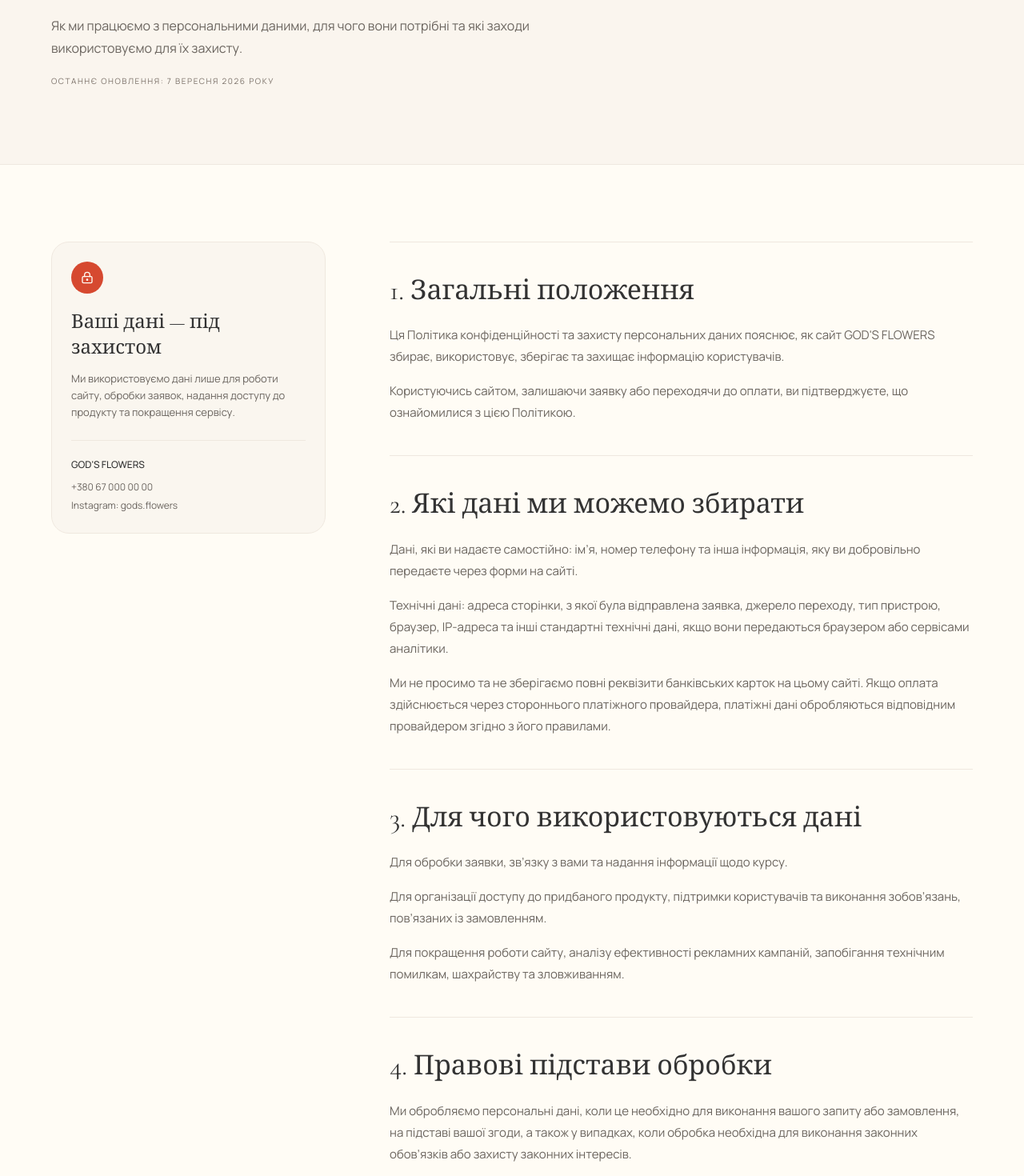
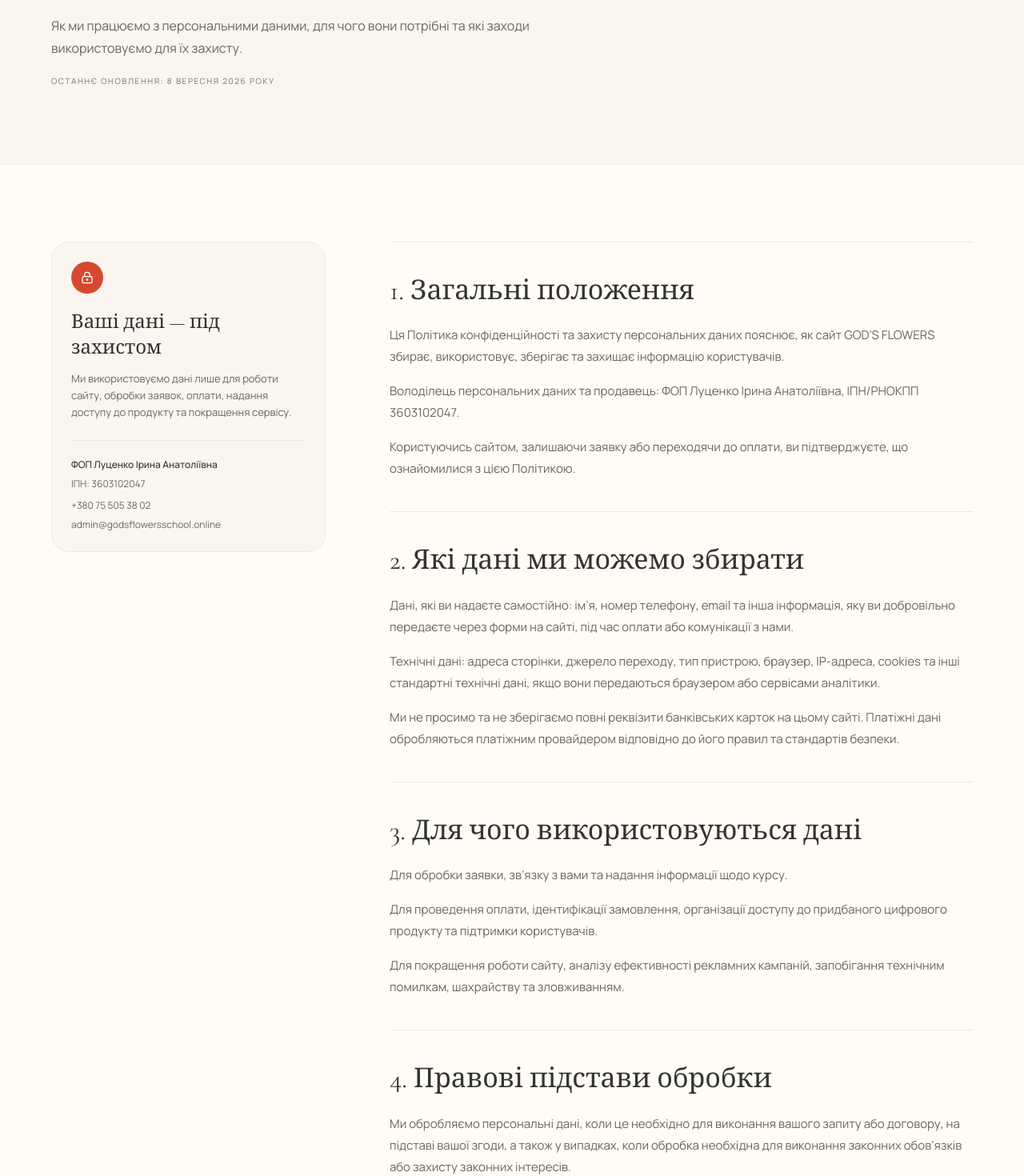
Before and after one commit to SviatF/gods-flowers-main-5496, a React (Vite) app in the folder packages/web/: page /policy in a window 1280 px wide. Shown: the part 416-1886 px from the top of the page at 80% size. Built offline with nearby package versions, Linux system fonts and the light colour scheme; no server answers; what @orpc/client, @orpc/tanstack-query would draw is missing.

Commit message:
Add merchant identity to privacy policy

```diff
--- a/packages/web/src/web/pages/policy.tsx
+++ b/packages/web/src/web/pages/policy.tsx
@@ -2,6 +2,7 @@ import { useEffect } from "react";
 import { ArrowLeft, LockKeyhole, ShieldCheck } from "lucide-react";
 import { Link } from "wouter";
 import { brand } from "../content/site";
+import { seller } from "../content/legal";
 import { Footer } from "../components/site/footer";
 
 const sections = [
@@ -9,29 +10,30 @@ const sections = [
     title: "1. Загальні положення",
     body: [
       "Ця Політика конфіденційності та захисту персональних даних пояснює, як сайт GOD'S FLOWERS збирає, використовує, зберігає та захищає інформацію користувачів.",
+      `Володілець персональних даних та продавець: ${seller.legalName}, ІПН/РНОКПП ${seller.taxId}.`,
       "Користуючись сайтом, залишаючи заявку або переходячи до оплати, ви підтверджуєте, що ознайомилися з цією Політикою.",
     ],
   },
   {
     title: "2. Які дані ми можемо збирати",
     body: [
-      "Дані, які ви надаєте самостійно: ім’я, номер телефону та інша інформація, яку ви добровільно передаєте через форми на сайті.",
-      "Технічні дані: адреса сторінки, з якої була відправлена заявка, джерело переходу, тип пристрою, браузер, IP-адреса та інші стандартні технічні дані, якщо вони передаються браузером або сервісами аналітики.",
-      "Ми не просимо та не зберігаємо повні реквізити банківських карток на цьому сайті. Якщо оплата здійснюється через стороннього платіжного провайдера, платіжні дані обробляються відповідним провайдером згідно з його правилами.",
+      "Дані, які ви надаєте самостійно: ім’я, номер телефону, email та інша інформація, яку ви добровільно передаєте через форми на сайті, під час оплати або комунікації з нами.",
+      "Технічні дані: адреса сторінки, джерело переходу, тип пристрою, браузер, IP-адреса, cookies та інші стандартні технічні дані, якщо вони передаються браузером або сервісами аналітики.",
+      "Ми не просимо та не зберігаємо повні реквізити банківських карток на цьому сайті. Платіжні дані обробляються платіжним провайдером відповідно до його правил та стандартів безпеки.",
     ],
   },
   {
     title: "3. Для чого використовуються дані",
     body: [
       "Для обробки заявки, зв’язку з вами та надання інформації щодо курсу.",
-      "Для організації доступу до придбаного продукту, підтримки користувачів та виконання зобов’язань, пов’язаних із замовленням.",
+      "Для проведення оплати, ідентифікації замовлення, організації доступу до придбаного цифрового продукту та підтримки користувачів.",
       "Для покращення роботи сайту, аналізу ефективності рекламних кампаній, запобігання технічним помилкам, шахрайству та зловживанням.",
     ],
   },
   {
     title: "4. Правові підстави обробки",
     body: [
-      "Ми обробляємо персональні дані, коли це необхідно для виконання вашого запиту або замовлення, на підставі вашої згоди, а також у випадках, коли обробка необхідна для виконання законних обов’язків або захисту законних інтересів.",
+      "Ми обробляємо персональні дані, коли це необхідно для виконання вашого запиту або договору, на підставі вашої згоди, а також у випадках, коли обробка необхідна для виконання законних обов’язків або захисту законних інтересів.",
     ],
   },
   {
@@ -45,8 +47,8 @@ const sections = [
     title: "6. Передача третім сторонам",
     body: [
       "Ми не продаємо персональні дані користувачів.",
-      "Дані можуть передаватися лише сервісам, які необхідні для роботи сайту та виконання замовлення: хостингу, платіжним провайдерам, сервісам аналітики, зв’язку або технічним підрядникам — у межах, необхідних для надання відповідної послуги.",
-      "Також інформація може бути розкрита у випадках, прямо передбачених законодавством.",
+      "Дані можуть передаватися сервісам, необхідним для роботи сайту та виконання замовлення: хостингу, платіжним провайдерам, зокрема WayForPay після підключення, сервісам аналітики, зв’язку або технічним підрядникам — лише в обсязі, необхідному для відповідної послуги.",
+      "Інформація також може бути розкрита у випадках, прямо передбачених законодавством.",
     ],
   },
   {
@@ -60,7 +62,7 @@ const sections = [
     title: "8. Безпека персональних даних",
     body: [
       "Ми застосовуємо розумні організаційні та технічні заходи для захисту даних від несанкціонованого доступу, зміни, втрати, розголошення або знищення.",
-      "Доступ до адміністративної частини сайту обмежений, а передача даних між браузером і сайтом повинна здійснюватися через захищене HTTPS-з’єднання.",
+      "Доступ до адміністративної частини сайту обмежений, а передача даних між браузером і сайтом здійснюється через HTTPS-з’єднання.",
       "Водночас жоден спосіб передачі або зберігання даних в Інтернеті не може гарантувати абсолютну безпеку.",
     ],
   },
@@ -130,7 +132,7 @@ export default function PolicyPage() {
                 Як ми працюємо з персональними даними, для чого вони потрібні та які заходи використовуємо для їх захисту.
               </p>
               <p className="mt-5 text-[10px] uppercase tracking-[0.16em] text-taupe-deep">
-                Останнє оновлення: 7 вересня 2026 року
+                Останнє оновлення: 8 вересня 2026 року
               </p>
             </div>
           </div>
@@ -145,20 +147,16 @@ export default function PolicyPage() {
                 </div>
                 <h2 className="mt-5 font-display text-2xl text-ink">Ваші дані — під захистом</h2>
                 <p className="mt-3 text-[13px] leading-relaxed text-ink-soft">
-                  Ми використовуємо дані лише для роботи сайту, обробки заявок, надання доступу до продукту та покращення сервісу.
+                  Ми використовуємо дані лише для роботи сайту, обробки заявок, оплати, надання доступу до продукту та покращення сервісу.
                 </p>
                 <div className="mt-6 border-t border-linen pt-5 text-[12px] leading-relaxed text-ink-soft">
-                  <p className="font-medium text-ink">{brand.name}</p>
-                  <a href={brand.phoneHref} className="mt-2 block transition-colors hover:text-terracotta">
-                    {brand.phone}
+                  <p className="font-medium text-ink">{seller.legalName}</p>
+                  <p className="mt-1">ІПН: {seller.taxId}</p>
+                  <a href={seller.phoneHref} className="mt-2 block transition-colors hover:text-terracotta">
+                    {seller.phone}
                   </a>
-                  <a
-                    href={brand.instagramHref}
-                    target="_blank"
-                    rel="noreferrer"
-                    className="mt-1 block transition-colors hover:text-terracotta"
-                  >
-                    Instagram: {brand.instagram}
+                  <a href={seller.emailHref} className="mt-1 block break-all transition-colors hover:text-terracotta">
+                    {seller.email}
                   </a>
                 </div>
               </div>
@@ -182,11 +180,16 @@ export default function PolicyPage() {
 
               <section className="py-8 md:py-10">
                 <h2 className="font-display text-[28px] leading-tight text-ink md:text-[34px]">
-                  12. Контакти
+                  12. Контакти та реквізити продавця
                 </h2>
-                <p className="mt-5 text-[14px] leading-[1.8] text-ink-soft md:text-[15px]">
-                  З питань, пов’язаних із конфіденційністю або персональними даними, ви можете звернутися до адміністрації {brand.name} за контактами, розміщеними на сайті.
-                </p>
+                <div className="mt-5 space-y-2 text-[14px] leading-[1.8] text-ink-soft md:text-[15px]">
+                  <p>{seller.legalName}</p>
+                  <p>ІПН/РНОКПП: {seller.taxId}</p>
+                  <p>Юридична адреса: {seller.legalAddress}</p>
+                  <p>Фактична адреса: {seller.actualAddress}</p>
+                  <p>Телефон: <a href={seller.phoneHref} className="underline underline-offset-4">{seller.phone}</a></p>
+                  <p>Email: <a href={seller.emailHref} className="underline underline-offset-4">{seller.email}</a></p>
+                </div>
               </section>
             </article>
           </div>
```
